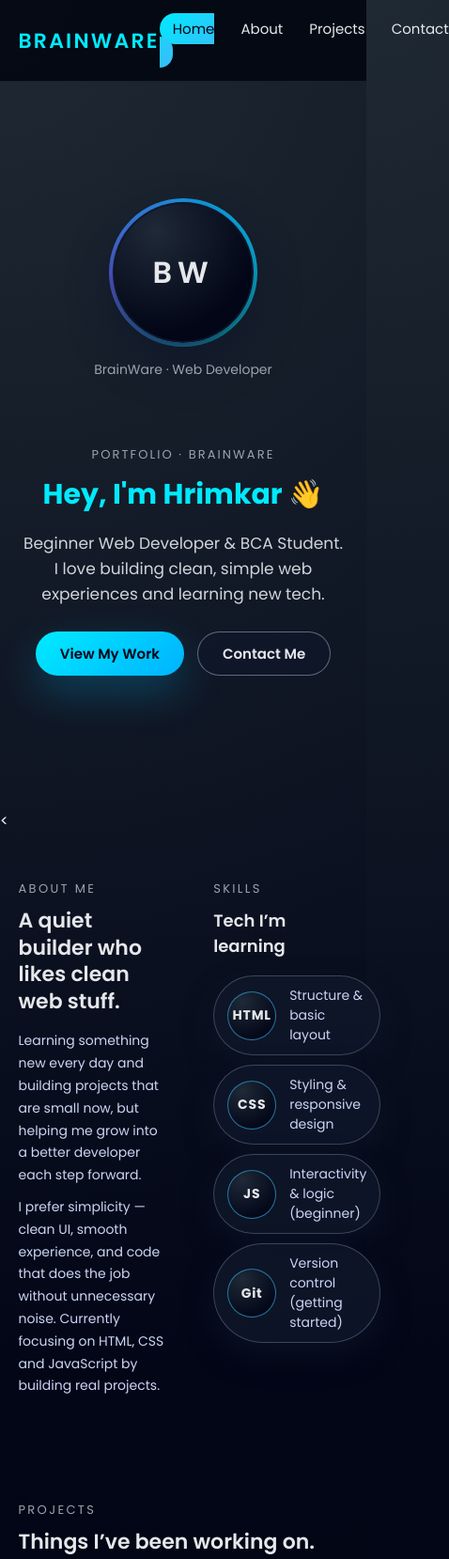
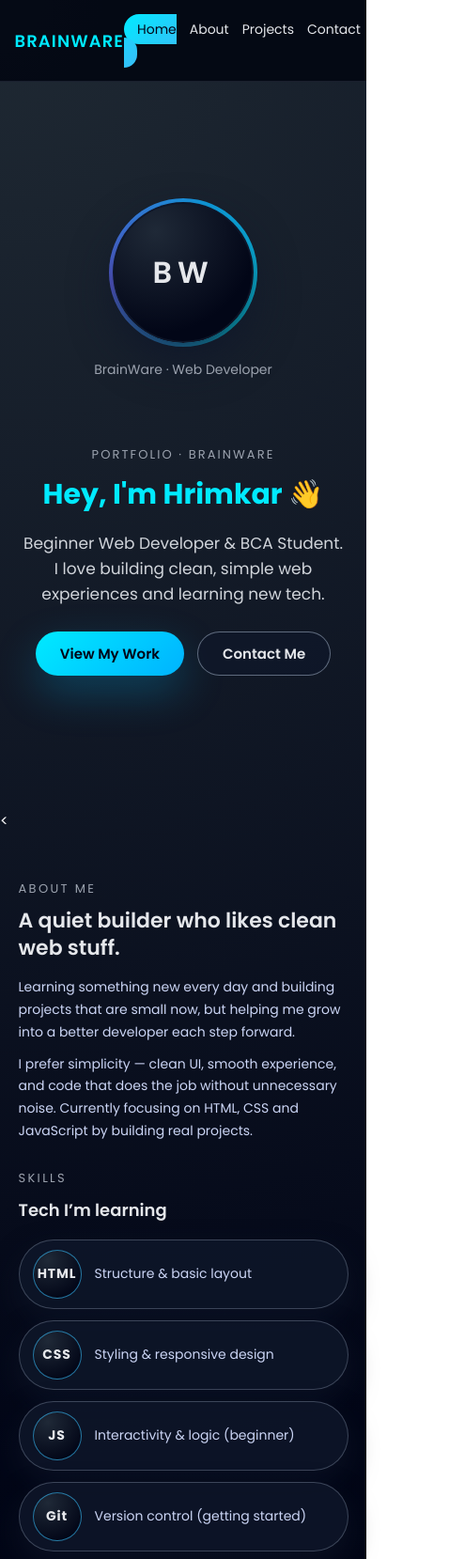
Before and after one commit to hrimkar28/BrainWare, a plain HTML site: page index.html in a window 390 px wide. Shown: the top 1659 px of the page at 94% size, 478 px wide, since content can reach past the window. Drawn offline with Linux system fonts and the light colour scheme.

Commit message:
Mobile layout tweaks

```diff
--- a/style.css
+++ b/style.css
@@ -681,6 +681,67 @@ footer p {
   .skills-grid {
     gap: 10px;
   }
+
+    /* NAV: shrink a bit on small screens */
+  nav {
+    width: 92%;
+  }
+
+  nav h1 {
+    font-size: 18px;
+    letter-spacing: 0.06em;
+  }
+
+  nav ul {
+    gap: 14px;
+  }
+
+  .nav-link {
+    font-size: 14px;
+  }
+
+  /* active pill (the blue “Home”) – a bit smaller */
+  .nav-link.active {
+    padding: 6px 14px;
+    border-radius: 999px;
+  }
+
+    /* ABOUT: stack text and skills */
+  .about-grid {
+    display: block;
+  }
+
+  .about-text {
+    margin-bottom: 28px;
+  }
+
+  .section-title {
+    font-size: 22px;
+    line-height: 1.3;
+  }
+
+  .section-body {
+    font-size: 14px;
+    line-height: 1.7;
+    margin-bottom: 10px;
+  }
+
+  .skills-grid {
+    gap: 12px;
+  }
+    /* EXPENSE TRACKER: stack layout on mobile */
+  .expense-grid {
+    display: block;
+  }
+
+  .expense-form {
+    margin-bottom: 24px;
+  }
+
+  .expense-wrapper {
+    padding-top: 30px;
+    padding-bottom: 70px;
+  }
 }
 
 
```
